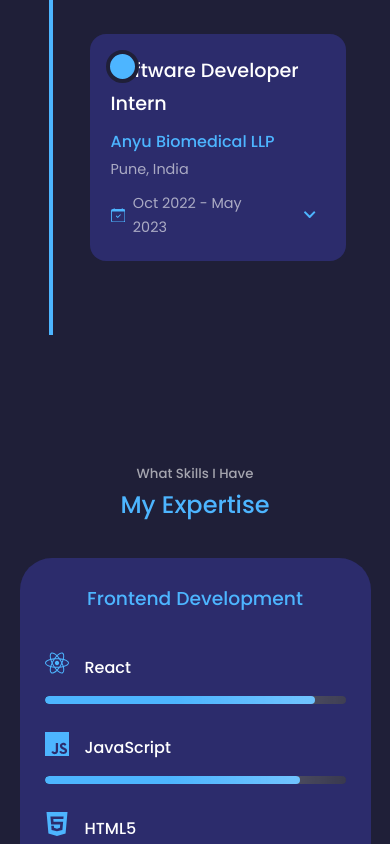
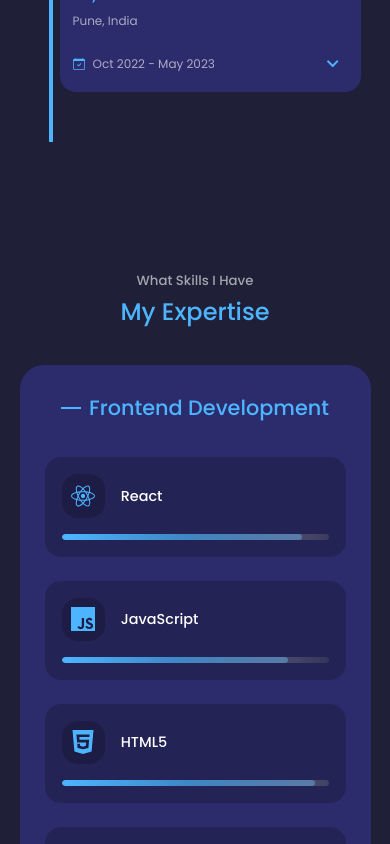
Before and after one commit to TejasBadhe07/www.tejasbadheportfolio.com, a React (Create React App) app: page / in a window 390 px wide. Shown: the part 2780-3624 px from the top of the page. Built offline with nearby package versions, Linux system fonts and the light colour scheme.

Commit message:
Updated Navbar and Skills for mobile devices.

```diff
--- a/src/components/experience/experience.css
+++ b/src/components/experience/experience.css
@@ -87,18 +87,18 @@
 .timeline__content::after {
     content: '';
     position: absolute;
-    width: 25px;
-    height: 25px;
-    right: -17px;
+    width: 15px;
+    height: 15px;
+    right: -12px;
     background: var(--color-primary);
-    border: 4px solid var(--color-bg);
+    border: 3px solid var(--color-bg);
     top: 15px;
     border-radius: 50%;
     z-index: 1;
 }
 
 .timeline__item.right .timeline__content::after {
-    left: -16px;
+    left: -12px;
 }
 
 .timeline__header {
@@ -256,6 +256,9 @@
 
     .timeline__content::after {
         left: 15px !important;
+        width: 12px;
+        height: 12px;
+        border-width: 2px;
     }
 
     .timeline__header {
@@ -273,11 +276,27 @@
 @media screen and (max-width: 600px) {
     .experience__tabs {
         flex-direction: column;
+        gap: 0.5rem;
     }
 
     .tab-btn {
         width: 100%;
         justify-content: center;
+        padding: 0.6rem 1rem;
+    }
+
+    .experience__timeline {
+        padding: 1rem 0;
+    }
+
+    .timeline__item {
+        padding-left: 50px;
+        padding-right: 15px;
+        margin-bottom: 1.5rem;
+    }
+
+    .timeline__content {
+        padding: 15px;
     }
 
     .timeline__header {
@@ -286,8 +305,105 @@
         gap: 0.5rem;
     }
 
+    .timeline__header h3 {
+        font-size: 1.1rem;
+    }
+
+    .timeline__company h4 {
+        font-size: 0.9rem;
+    }
+
+    .timeline__location {
+        font-size: 0.8rem;
+    }
+
     .timeline__header-meta {
         width: 100%;
         justify-content: space-between;
+        margin-top: 0.5rem;
+    }
+
+    .timeline__period {
+        font-size: 0.8rem;
+    }
+
+    .timeline__description {
+        font-size: 0.9rem;
+        margin: 0.8rem 0;
+    }
+
+    .timeline__achievements {
+        margin: 0.8rem 0;
+    }
+
+    .timeline__achievements h5 {
+        font-size: 0.9rem;
+        margin-bottom: 0.3rem;
+    }
+
+    .timeline__achievements li {
+        font-size: 0.8rem;
+        margin-bottom: 0.3rem;
+        padding-left: 1.2rem;
+    }
+
+    .timeline__technologies {
+        gap: 0.3rem;
+        margin-top: 0.8rem;
+    }
+
+    .tech-tag {
+        padding: 0.2rem 0.6rem;
+        font-size: 0.7rem;
+    }
+
+    .timeline__content::after {
+        width: 10px;
+        height: 10px;
+        border-width: 2px;
+        top: 12px;
     }
 }
+
+/* ==================================== MEDIA QUERIES (VERY SMALL DEVICE) ===================================================== */
+@media screen and (max-width: 400px) {
+    .timeline__item {
+        padding-left: 40px;
+        padding-right: 10px;
+    }
+
+    .timeline__content {
+        padding: 12px;
+    }
+
+    .timeline__header h3 {
+        font-size: 1rem;
+    }
+
+    .timeline__company h4 {
+        font-size: 0.85rem;
+    }
+
+    .timeline__location {
+        font-size: 0.75rem;
+    }
+
+    .timeline__period {
+        font-size: 0.75rem;
+    }
+
+    .timeline__description {
+        font-size: 0.85rem;
+    }
+
+    .timeline__achievements li {
+        font-size: 0.75rem;
+    }
+
+    .timeline__content::after {
+        width: 8px;
+        height: 8px;
+        border-width: 1px;
+        top: 10px;
+    }
+}
--- a/src/components/nav/Nav.jsx
+++ b/src/components/nav/Nav.jsx
@@ -20,12 +20,19 @@ const Nav = () => {
   }, [])
 
   const scrollToSection = (sectionId) => {
-    const element = document.querySelector(sectionId)
-    if (element) {
-      element.scrollIntoView({
-        behavior: 'smooth',
-        block: 'start'
+    if (sectionId === '#home') {
+      window.scrollTo({
+        top: 0,
+        behavior: 'smooth'
       })
+    } else {
+      const element = document.querySelector(sectionId)
+      if (element) {
+        element.scrollIntoView({
+          behavior: 'smooth',
+          block: 'start'
+        })
+      }
     }
   }
 
--- a/src/components/skills/skills.css
+++ b/src/components/skills/skills.css
@@ -2,73 +2,169 @@
     display: grid;
     grid-template-columns: repeat(3, 1fr);
     gap: 2rem;
+    perspective: 1000px;
 }
 
 .skills__category {
     background: var(--color-bg-variant);
     padding: 2rem;
-    border-radius: 2rem;
+    border-radius: 1.5rem;
     border: 1px solid transparent;
-    transition: var(--transition);
+    transition: all 0.4s cubic-bezier(0.4, 0, 0.2, 1);
+    position: relative;
+    overflow: hidden;
+    transform-style: preserve-3d;
+    cursor: pointer;
+}
+
+.skills__category::before {
+    content: '';
+    position: absolute;
+    top: 0;
+    left: 0;
+    width: 100%;
+    height: 100%;
+    background: linear-gradient(45deg,
+        transparent,
+        var(--color-primary-variant),
+        transparent
+    );
+    opacity: 0;
+    transition: opacity 0.4s ease;
+}
+
+.skills__category::after {
+    content: '';
+    position: absolute;
+    bottom: 0;
+    left: 0;
+    width: 100%;
+    height: 4px;
+    background: var(--color-primary);
+    transform: scaleX(0);
+    transform-origin: left;
+    transition: transform 0.4s ease;
 }
 
 .skills__category:hover {
-    background: transparent;
-    border-color: var(--color-primary-variant);
-    transform: translateY(-5px);
+    transform: translateY(-10px) rotateX(5deg);
+    border-color: var(--color-primary);
+    box-shadow: 0 10px 30px rgba(0, 0, 0, 0.2);
+}
+
+.skills__category:hover::before {
+    opacity: 0.1;
+}
+
+.skills__category:hover::after {
+    transform: scaleX(1);
 }
 
 .skills__category h3 {
     text-align: center;
     margin-bottom: 2rem;
     color: var(--color-primary);
+    font-size: 1.3rem;
+    position: relative;
+    z-index: 1;
+    display: flex;
+    align-items: center;
+    justify-content: center;
+    gap: 0.5rem;
+}
+
+.skills__category h3::before {
+    content: '';
+    width: 20px;
+    height: 2px;
+    background: var(--color-primary);
+    transition: width 0.3s ease;
+}
+
+.skills__category:hover h3::before {
+    width: 40px;
 }
 
 .skills__list {
-    display: flex;
-    flex-direction: column;
+    display: grid;
+    grid-template-columns: repeat(2, 1fr);
     gap: 1.5rem;
 }
 
 .skill__item {
-    display: flex;
-    flex-direction: column;
-    gap: 0.5rem;
+    background: rgba(0, 0, 0, 0.2);
+    padding: 1.2rem;
+    border-radius: 1rem;
+    transition: all 0.3s cubic-bezier(0.4, 0, 0.2, 1);
+    position: relative;
+    overflow: hidden;
+    border: 1px solid transparent;
+}
+
+.skill__item:hover {
+    transform: translateY(-5px);
+    background: rgba(0, 0, 0, 0.3);
+    border-color: var(--color-primary-variant);
+    box-shadow: 0 5px 15px rgba(0, 0, 0, 0.1);
 }
 
 .skill__header {
     display: flex;
     align-items: center;
     gap: 1rem;
+    margin-bottom: 1rem;
 }
 
 .skill__icon {
     color: var(--color-primary);
-    font-size: 1.5rem;
+    font-size: 1.8rem;
+    background: rgba(0, 0, 0, 0.2);
+    padding: 0.8rem;
+    border-radius: 1rem;
+    display: flex;
+    align-items: center;
+    justify-content: center;
+    transition: all 0.3s ease;
+}
+
+.skill__item:hover .skill__icon {
+    transform: rotate(10deg);
+    background: var(--color-primary);
+    color: var(--color-bg);
 }
 
 .skill__header h4 {
     color: var(--color-white);
     font-size: 1rem;
+    font-weight: 500;
+    transition: color 0.3s ease;
+}
+
+.skill__item:hover .skill__header h4 {
+    color: var(--color-primary);
 }
 
 .skill__bar {
     width: 100%;
-    height: 8px;
-    background: var(--color-bg);
-    border-radius: 4px;
+    height: 6px;
+    background: rgba(0, 0, 0, 0.2);
+    border-radius: 3px;
     overflow: hidden;
+    position: relative;
 }
 
 .skill__progress {
     height: 100%;
-    background: var(--color-primary);
-    border-radius: 4px;
+    background: linear-gradient(90deg,
+        var(--color-primary),
+        var(--color-primary-variant)
+    );
+    border-radius: 3px;
     position: relative;
-    transition: width 1s ease-in-out;
+    transition: width 1s cubic-bezier(0.4, 0, 0.2, 1);
 }
 
-.skill__progress::before {
+.skill__progress::after {
     content: '';
     position: absolute;
     top: 0;
@@ -90,6 +186,15 @@
     top: -25px;
     color: var(--color-light);
     font-size: 0.8rem;
+    font-weight: 500;
+    opacity: 0;
+    transform: translateY(10px);
+    transition: all 0.3s ease;
+}
+
+.skill__item:hover .skill__percentage {
+    opacity: 1;
+    transform: translateY(0);
 }
 
 @keyframes shimmer {
@@ -106,6 +211,10 @@
     .skills__container {
         grid-template-columns: 1fr 1fr;
     }
+
+    .skills__list {
+        grid-template-columns: 1fr;
+    }
 }
 
 /* ==================================== MEDIA QUERIES (SMALL DEVICE) ===================================================== */
@@ -117,4 +226,17 @@
     .skills__category {
         padding: 1.5rem;
     }
+
+    .skill__item {
+        padding: 1rem;
+    }
+
+    .skill__icon {
+        font-size: 1.5rem;
+        padding: 0.6rem;
+    }
+
+    .skill__header h4 {
+        font-size: 0.9rem;
+    }
 }
```
